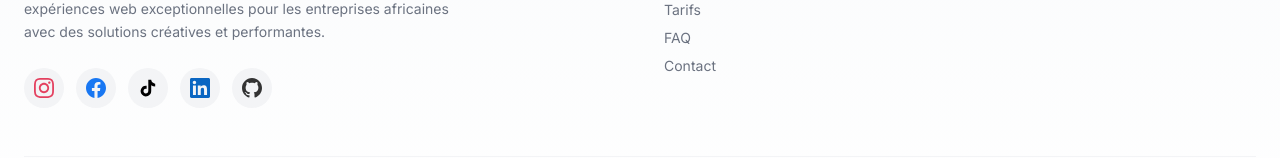
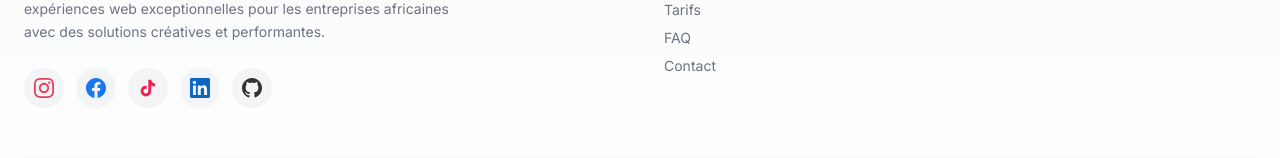
Before and after one commit to neweradigitaleagency-tech/Neda-Website, a React (Vite) app: page / in a window 1280 px wide. Shown: the part 3397-3555 px from the top of the page. Built offline with nearby package versions, Linux system fonts and the light colour scheme.

Commit message:
Fix TikTok icon color and URL

```diff
--- a/src/components/Layout.tsx
+++ b/src/components/Layout.tsx
@@ -152,7 +152,7 @@ className={`relative px-4 py-2 rounded-lg text-sm font-medium transition-all dur
                 <a href="https://www.facebook.com/share/18dTLx2fT3/?mibextid=wwXIfr" target="_blank" rel="noopener noreferrer" className="w-10 h-10 rounded-full bg-gray-100 flex items-center justify-center text-[#1877F2] hover:bg-[#1877F2] hover:text-white transition-all">
                   <svg className="w-5 h-5" fill="currentColor" viewBox="0 0 24 24"><path d="M24 12.073c0-6.627-5.373-12-12-12s-12 5.373-12 12c0 5.99 4.388 10.954 10.125 11.854v-8.385H7.078v-3.47h3.047V9.43c0-3.007 1.792-4.669 4.533-4.669 1.312 0 2.686.235 2.686.235v2.953H15.83c-1.491 0-1.956.925-1.956 1.874v2.25h3.328l-.532 3.47h-2.796v8.385C19.612 23.027 24 18.062 24 12.073z"/></svg>
                 </a>
-                <a href="https://www.tiktok.com/@neweradigitaleagency?is_from_webapp=1&sender_device=pc" target="_blank" rel="noopener noreferrer" className="w-10 h-10 rounded-full bg-gray-100 flex items-center justify-center text-[#000000] hover:bg-[#000000] hover:text-white transition-all">
+                <a href="https://www.tiktok.com/@neweradigitaleagency" target="_blank" rel="noopener noreferrer" className="w-10 h-10 rounded-full bg-gray-100 flex items-center justify-center text-[#EE1D52] hover:bg-[#EE1D52] hover:text-white transition-all">
                   <svg className="w-5 h-5" fill="currentColor" viewBox="0 0 24 24"><path d="M19.59 6.69a4.83 4.83 0 01-3.77-4.25V2h-3.45v13.67a2.89 2.89 0 01-5.2 1.74 2.89 2.89 0 012.31-4.64 2.93 2.93 0 01.88.13V9.4a6.84 6.84 0 00-1-.05A6.33 6.33 0 005 20.1a6.34 6.34 0 0010.86-4.43v-7a8.16 8.16 0 004.77 1.52v-3.4a4.85 4.85 0 01-1-.1z"/></svg>
                 </a>
                 <a href="https://www.linkedin.com/in/new-era-digitale-agency-undefined-b0a8893b9" target="_blank" rel="noopener noreferrer" className="w-10 h-10 rounded-full bg-gray-100 flex items-center justify-center text-[#0A66C2] hover:bg-[#0A66C2] hover:text-white transition-all">
```
